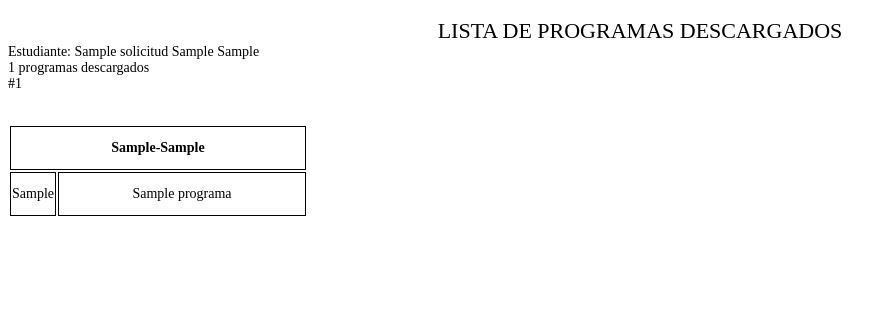
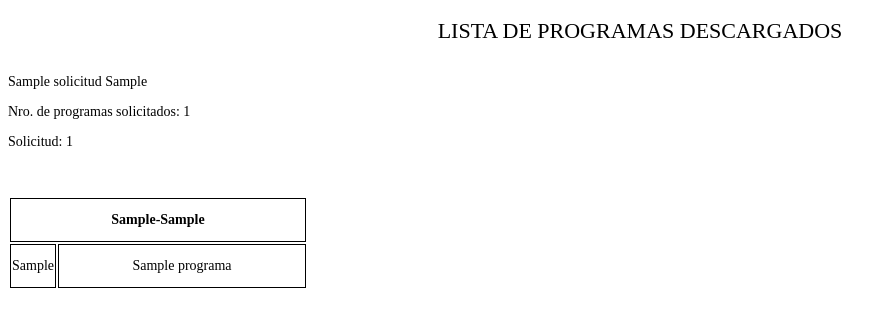
Before and after one commit to vligas/programas-facyt, a Django app: template project/templates/pdfs/lista_programas.html in a window 1280 px wide. Shown: the top 327 px of the page, without its empty margins (0-896 px from the left). Run offline with Django 3.2, Linux system fonts and the light colour scheme; the template is opened without the code that fills it: values that come from a table or form of the project are taken from there, others are empty; tables that the repository leaves empty hold one stand-in row (values such as "Sample post"); parts of the project's set-up code (start-up, migrations or seed data) failed here and were passed over; some libraries are stand-ins or nearby versions.

Commit message:
Detalles pdf

```diff
--- a/project/templates/pdfs/lista_programas.html
+++ b/project/templates/pdfs/lista_programas.html
@@ -38,9 +38,10 @@
     </head>
     <body>
       <div class="title">LISTA DE PROGRAMAS DESCARGADOS</div>
-      <div>Estudiante: {{solicitud.nombre}} {{solicitud.apellido}} {{solicitud.cedula}}</div>
-      <div>{{solicitud.nro_programas}} programas descargados</div>
-      <div>#{{solicitud.id}}</div>
+      <br />
+      <p>{{solicitud.nombre}} {{solicitud.apellido}}</p>
+      <p>Nro. de programas solicitados: {{solicitud.nro_programas}}</p>
+      <p>Solicitud: {{solicitud.id}}</p>
       <br />
       <br />
       <table>
```
